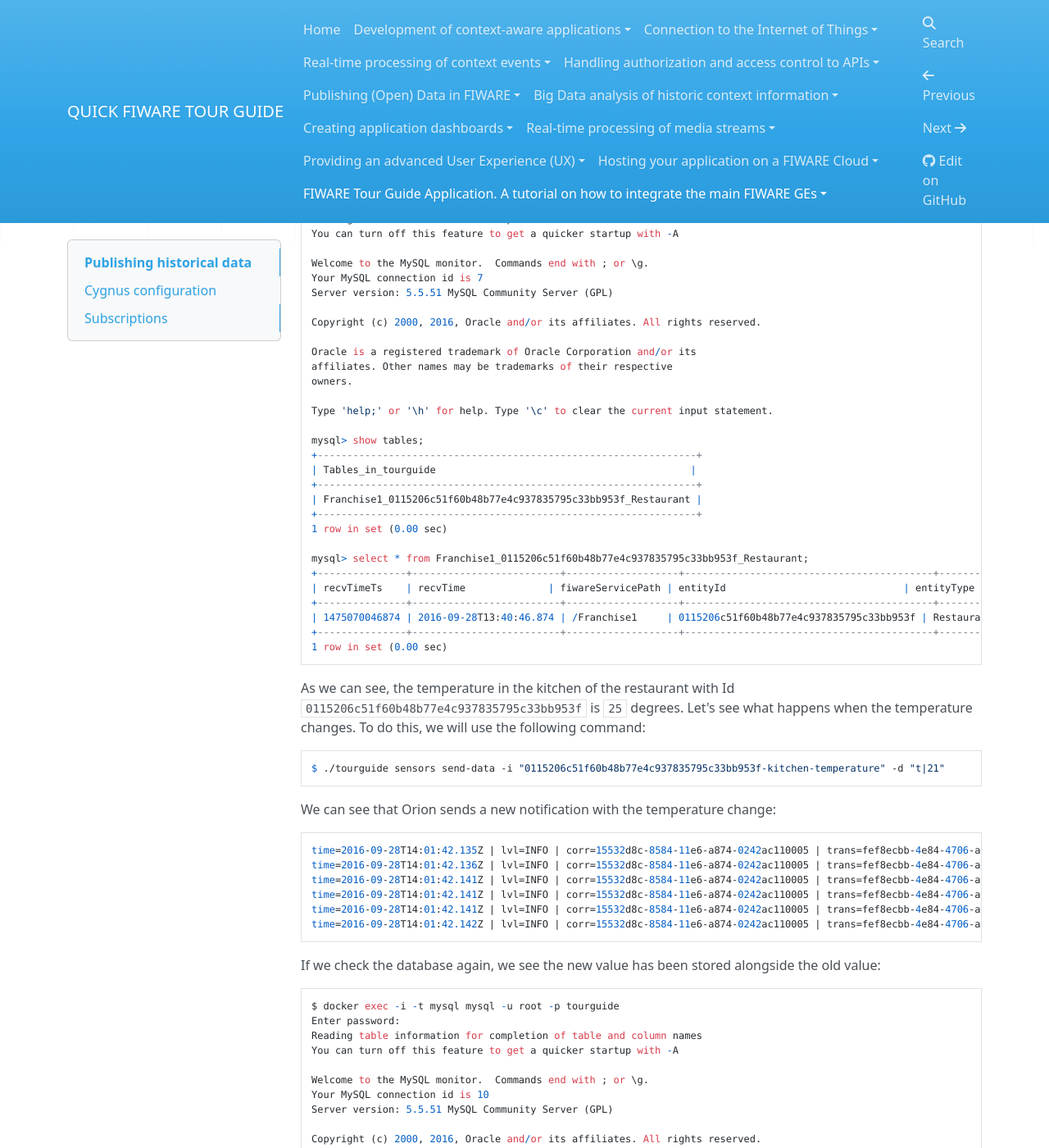
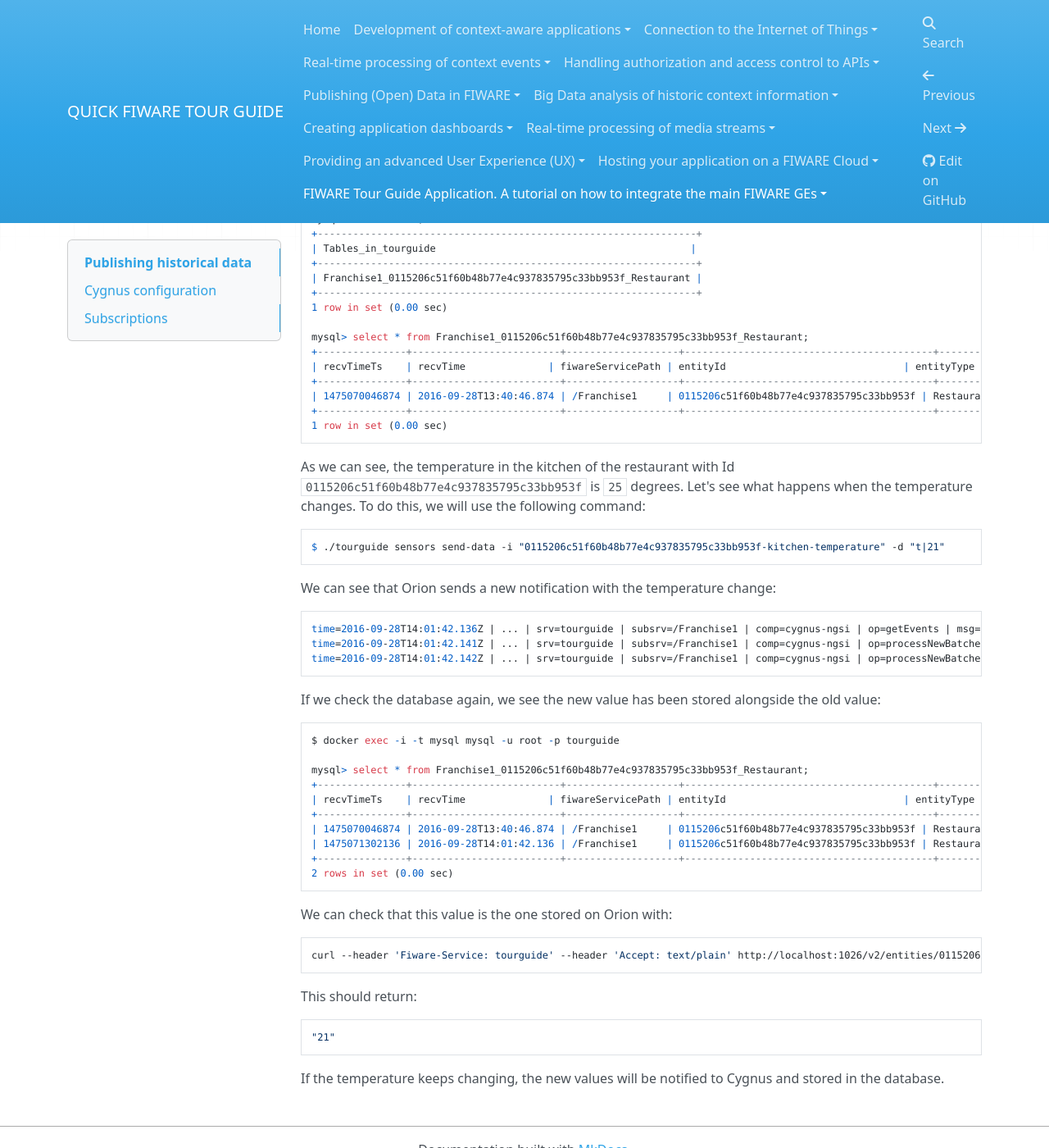
Before and after one commit to FIWARE-Ops/docs.TourGuide, an MkDocs documentation site: the page built from doc/fiware-tour-guide-application-a-tutorial-on-how-to-integrate-the-main-fiware-ges/publishing-historical-data.md, in a window 1280 px wide and 1400 px high, scrolled down 2936 px. Shown: the whole window at 82% size. Built offline with MkDocs 1.6.1, drawn with Linux system fonts in a browser that asks for light colours; nearby versions of some CDN libraries; comment, search, counter and statistics services are not loaded; old or Windows-style settings are respelled for this version of MkDocs; some of the changed text lies outside the part shown.

Commit message:
Add changes requested in the review process

````diff
--- a/doc/fiware-tour-guide-application-a-tutorial-on-how-to-integrate-the-main-fiware-ges/publishing-historical-data.md
+++ b/doc/fiware-tour-guide-application-a-tutorial-on-how-to-integrate-the-main-fiware-ges/publishing-historical-data.md
@@ -1,12 +1,12 @@
 # Publishing historical data
 
-This section assumes that you already have some sensors working with TourGuide-App. If you have not do so, please see [Managing IoT data](managing-iot-data.md) above.
+This section assumes that you already have some sensors working with with the Tour Guide Application. If you have not do so, please see [Managing IoT data](managing-iot-data.md) above.
 
 In order to persist data from Orion, we will be using the Cygnus connector to send and store the data on a MySQL database.
 
 ## Cygnus configuration
 
-The default configuration uses a MySQL container with the default database and `root` user with `mysql` as password.  If you want to change this configuration, you can use the `tourguide configure cygnus` command to change this credentials.
+The default configuration uses a MySQL container with the default database and `root` user with `mysql` as password.  If you want to change this configuration, you can use the `tourguide configure cygnus` command to change these credentials.
 
 ```
 $ ./tour-guide configure cygnus --help
@@ -52,7 +52,7 @@ Besides the Cygnus container modifications, the following variables will be set
 - MYSQL_DATABASE=tourguide
 ```
 
-The `MYSQL_DATABASE` variable defines the database to use.  As we are using a user with no superuser privileges, we need to tell the MySQL container to create the database for us.  The database name will be the same as the 'Fiware Service' used for the sensors, which defaults to `tourguide` for the TourGuide-App.  If we were using the `root` user, there'd be no need to specify the database name, as that would be created on demand.
+The `MYSQL_DATABASE` variable defines the database to be used.  As we are using a user with no superuser privileges, we need to tell the MySQL container to create the database for us.  The database name will be the same as the 'Fiware Service' used for the sensors, which defaults to `tourguide` for the Tour Guide Application.  If we were using the `root` user, there would be no need to specify the database name, as that would be created on demand.
 
 
 ## Subscriptions
@@ -65,7 +65,7 @@ Imagine we want to store the temperature changes on a restaurant over a period o
 - the type of the sensor, e.g. `temperature`
 - the room of the sensor, e.g. `kitchen`
 
-With this information, we will send a POST request to `http://${ORION_HOST}:${ORION_PORT}/v1/subscribeContext` with a payload like this:
+With this information, we will send a POST request to `http://localhost:1026/v1/subscribeContext` with a payload like this:
 ```
 {
     "entities": [
@@ -78,7 +78,7 @@ With this information, we will send a POST request to `http://${ORION_HOST}:${OR
     "attributes": [
         "temperature:kitchen"
     ],
-    "reference": "http://${CYGNUS_HOST}:${CYGNUS_PORT}/notify",
+    "reference": "http://cygnus:5050/notify",
     "duration": "P1M",
     "notifyConditions": [
         {
@@ -98,40 +98,25 @@ Included with TourGuide, there are two sample subscription scripts available at
 - subscription-therm-sensors.sh
 - subscription-humidity-sensors.sh
 
-Please note that to use this scripts you need to update your hosts file with the running containers (see `tourguide configure hosts --help` command) before executing them.
+Please note that to use these scripts you need to update your hosts file with the running containers (see `tourguide configure hosts --help` command) before executing them.
 
-Once we've done the subscription, we will receive an initial notification with the current data.  This can be seen in the log of the Cygnus container:
+Once we have done the subscription, we will receive an initial notification with the current data.  This can be seen in the log of the Cygnus container:
 ```
 $ docker logs cygnus
 ```
 You should see something like this:
 ```
-time=2016-09-28T13:40:46.872Z | lvl=INFO | corr=291a2e2c-8581-11e6-86ae-0242ac110005 | trans=00158636-9164-40f2-84c4-1afef41a59b4 | srv=tourguide | subsrv=/Franchise1 | comp=cygnus-ngsi | op=getEvents | msg=com.telefonica.iot.cygnus.handlers.NGSIRestHandler[248] : Starting internal transaction (00158636-9164-40f2-84c4-1afef41a59b4)
-time=2016-09-28T13:40:46.872Z | lvl=INFO | corr=291a2e2c-8581-11e6-86ae-0242ac110005 | trans=00158636-9164-40f2-84c4-1afef41a59b4 | srv=tourguide | subsrv=/Franchise1 | comp=cygnus-ngsi | op=getEvents | msg=com.telefonica.iot.cygnus.handlers.NGSIRestHandler[264] : Received data ({  "subscriptionId" : "57ebc85e0698bea0a46bc2b1",  "originator" : "localhost",  "contextResponses" : [	{  	"contextElement" : {    	"type" : "Restaurant",    	"isPattern" : "false",    	"id" : "0115206c51f60b48b77e4c937835795c33bb953f",    	"attributes" : [      	{        	"name" : "temperature:kitchen",        	"type" : "Number",        	"value" : "25"      	}    	]  	},  	"statusCode" : {    	"code" : "200",    	"reasonPhrase" : "OK"  	}	}  ]})
-time=2016-09-28T13:40:50.929Z | lvl=INFO | corr=291a2e2c-8581-11e6-86ae-0242ac110005 | trans=00158636-9164-40f2-84c4-1afef41a59b4 | srv=tourguide | subsrv=/Franchise1 | comp=cygnus-ngsi | op=processNewBatches | msg=com.telefonica.iot.cygnus.sinks.NGSISink[363] : Batch accumulation time reached, the batch will be processed as it is
-time=2016-09-28T13:40:50.929Z | lvl=INFO | corr=291a2e2c-8581-11e6-86ae-0242ac110005 | trans=00158636-9164-40f2-84c4-1afef41a59b4 | srv=tourguide | subsrv=/Franchise1 | comp=cygnus-ngsi | op=processNewBatches | msg=com.telefonica.iot.cygnus.sinks.NGSISink[363] : Batch accumulation time reached, the batch will be processed as it is
-time=2016-09-28T13:40:50.930Z | lvl=INFO | corr=291a2e2c-8581-11e6-86ae-0242ac110005 | trans=00158636-9164-40f2-84c4-1afef41a59b4 | srv=tourguide | subsrv=/Franchise1 | comp=cygnus-ngsi | op=processNewBatches | msg=com.telefonica.iot.cygnus.sinks.NGSISink[417] : Batch completed, persisting it
-time=2016-09-28T13:40:50.931Z | lvl=INFO | corr=291a2e2c-8581-11e6-86ae-0242ac110005 | trans=00158636-9164-40f2-84c4-1afef41a59b4 | srv=tourguide | subsrv=/Franchise1 | comp=cygnus-ngsi | op=persistAggregation | msg=com.telefonica.iot.cygnus.sinks.NGSIMySQLSink[455] : [mysql-sink] Persisting data at OrionMySQLSink. Database (tourguide), Table (Franchise1_0115206c51f60b48b77e4c937835795c33bb953f_Restaurant), Fields ((recvTimeTs,recvTime,fiwareServicePath,entityId,entityType,attrName,attrType,attrValue,attrMd)), Values (('1475070046874','2016-09-28T13:40:46.874','/Franchise1','0115206c51f60b48b77e4c937835795c33bb953f','Restaurant','temperature:kitchen','Number','25','[]'))
+time=2016-09-28T13:40:46.872Z | ... | srv=tourguide | subsrv=/Franchise1 | comp=cygnus-ngsi | op=getEvents | msg=com.telefonica.iot.cygnus.handlers.NGSIRestHandler[264] : Received data ({  "subscriptionId" : "57ebc85e0698bea0a46bc2b1",  "originator" : "localhost",  "contextResponses" : [	{  	"contextElement" : {    	"type" : "Restaurant",    	"isPattern" : "false",    	"id" : "0115206c51f60b48b77e4c937835795c33bb953f",    	"attributes" : [      	{        	"name" : "temperature:kitchen",        	"type" : "Number",        	"value" : "25"      	}    	]  	},  	"statusCode" : {    	"code" : "200",    	"reasonPhrase" : "OK"  	}	}  ]})
+
+...
+
+time=2016-09-28T13:40:50.930Z | ... | srv=tourguide | subsrv=/Franchise1 | comp=cygnus-ngsi | op=processNewBatches | msg=com.telefonica.iot.cygnus.sinks.NGSISink[417] : Batch completed, persisting it
+time=2016-09-28T13:40:50.931Z | ... | srv=tourguide | subsrv=/Franchise1 | comp=cygnus-ngsi | op=persistAggregation | msg=com.telefonica.iot.cygnus.sinks.NGSIMySQLSink[455] : [mysql-sink] Persisting data at OrionMySQLSink. Database (tourguide), Table (Franchise1_0115206c51f60b48b77e4c937835795c33bb953f_Restaurant), Fields ((recvTimeTs,recvTime,fiwareServicePath,entityId,entityType,attrName,attrType,attrValue,attrMd)), Values (('1475070046874','2016-09-28T13:40:46.874','/Franchise1','0115206c51f60b48b77e4c937835795c33bb953f','Restaurant','temperature:kitchen','Number','25','[]'))
 ```
 
 There we can see that Cygnus should have stored the information on the `Franchise1_0115206c51f60b48b77e4c937835795c33bb953f_Restaurant` table of the `tourguide` database. We can check if this is true by connecting to the MySQL database:
 ```
 $ docker exec -i -t mysql mysql -u root -p tourguide
-Enter password:
-Reading table information for completion of table and column names
-You can turn off this feature to get a quicker startup with -A
-
-Welcome to the MySQL monitor.  Commands end with ; or \g.
-Your MySQL connection id is 7
-Server version: 5.5.51 MySQL Community Server (GPL)
-
-Copyright (c) 2000, 2016, Oracle and/or its affiliates. All rights reserved.
-
-Oracle is a registered trademark of Oracle Corporation and/or its
-affiliates. Other names may be trademarks of their respective
-owners.
-
-Type 'help;' or '\h' for help. Type '\c' to clear the current input statement.
 
 mysql> show tables;
 +----------------------------------------------------------------+
@@ -157,32 +142,14 @@ $ ./tourguide sensors send-data -i "0115206c51f60b48b77e4c937835795c33bb953f-kit
 
 We can see that Orion sends a new notification with the temperature change:
 ```
-time=2016-09-28T14:01:42.135Z | lvl=INFO | corr=15532d8c-8584-11e6-a874-0242ac110005 | trans=fef8ecbb-4e84-4706-a6e7-fd7d12ec9c76 | srv=tourguide | subsrv=/Franchise1 | comp=cygnus-ngsi | op=getEvents | msg=com.telefonica.iot.cygnus.handlers.NGSIRestHandler[248] : Starting internal transaction (fef8ecbb-4e84-4706-a6e7-fd7d12ec9c76)
-time=2016-09-28T14:01:42.136Z | lvl=INFO | corr=15532d8c-8584-11e6-a874-0242ac110005 | trans=fef8ecbb-4e84-4706-a6e7-fd7d12ec9c76 | srv=tourguide | subsrv=/Franchise1 | comp=cygnus-ngsi | op=getEvents | msg=com.telefonica.iot.cygnus.handlers.NGSIRestHandler[264] : Received data ({  "subscriptionId" : "57ebc85e0698bea0a46bc2b1",  "originator" : "localhost",  "contextResponses" : [	{  	"contextElement" : {    	"type" : "Restaurant",    	"isPattern" : "false",    	"id" : "0115206c51f60b48b77e4c937835795c33bb953f",    	"attributes" : [      	{        	"name" : "temperature:kitchen",        	"type" : "Number",        	"value" : "21"      	}    	]  	},  	"statusCode" : {    	"code" : "200",    	"reasonPhrase" : "OK"  	}	}  ]})
-time=2016-09-28T14:01:42.141Z | lvl=INFO | corr=15532d8c-8584-11e6-a874-0242ac110005 | trans=fef8ecbb-4e84-4706-a6e7-fd7d12ec9c76 | srv=tourguide | subsrv=/Franchise1 | comp=cygnus-ngsi | op=processNewBatches | msg=com.telefonica.iot.cygnus.sinks.NGSISink[363] : Batch accumulation time reached, the batch will be processed as it is
-time=2016-09-28T14:01:42.141Z | lvl=INFO | corr=15532d8c-8584-11e6-a874-0242ac110005 | trans=fef8ecbb-4e84-4706-a6e7-fd7d12ec9c76 | srv=tourguide | subsrv=/Franchise1 | comp=cygnus-ngsi | op=processNewBatches | msg=com.telefonica.iot.cygnus.sinks.NGSISink[417] : Batch completed, persisting it
-time=2016-09-28T14:01:42.141Z | lvl=INFO | corr=15532d8c-8584-11e6-a874-0242ac110005 | trans=fef8ecbb-4e84-4706-a6e7-fd7d12ec9c76 | srv=tourguide | subsrv=/Franchise1 | comp=cygnus-ngsi | op=processNewBatches | msg=com.telefonica.iot.cygnus.sinks.NGSISink[363] : Batch accumulation time reached, the batch will be processed as it is
-time=2016-09-28T14:01:42.142Z | lvl=INFO | corr=15532d8c-8584-11e6-a874-0242ac110005 | trans=fef8ecbb-4e84-4706-a6e7-fd7d12ec9c76 | srv=tourguide | subsrv=/Franchise1 | comp=cygnus-ngsi | op=processNewBatches | msg=com.telefonica.iot.cygnus.sinks.NGSISink[417] : Batch completed, persisting it
+time=2016-09-28T14:01:42.136Z | ... | srv=tourguide | subsrv=/Franchise1 | comp=cygnus-ngsi | op=getEvents | msg=com.telefonica.iot.cygnus.handlers.NGSIRestHandler[264] : Received data ({  "subscriptionId" : "57ebc85e0698bea0a46bc2b1",  "originator" : "localhost",  "contextResponses" : [	{  	"contextElement" : {    	"type" : "Restaurant",    	"isPattern" : "false",    	"id" : "0115206c51f60b48b77e4c937835795c33bb953f",    	"attributes" : [      	{        	"name" : "temperature:kitchen",        	"type" : "Number",        	"value" : "21"      	}    	]  	},  	"statusCode" : {    	"code" : "200",    	"reasonPhrase" : "OK"  	}	}  ]})
+time=2016-09-28T14:01:42.141Z | ... | srv=tourguide | subsrv=/Franchise1 | comp=cygnus-ngsi | op=processNewBatches | msg=com.telefonica.iot.cygnus.sinks.NGSISink[363] : Batch accumulation time reached, the batch will be processed as it is
+time=2016-09-28T14:01:42.142Z | ... | srv=tourguide | subsrv=/Franchise1 | comp=cygnus-ngsi | op=processNewBatches | msg=com.telefonica.iot.cygnus.sinks.NGSISink[417] : Batch completed, persisting it
 ```
 
 If we check the database again, we see the new value has been stored alongside the old value:
 ```
 $ docker exec -i -t mysql mysql -u root -p tourguide
-Enter password:
-Reading table information for completion of table and column names
-You can turn off this feature to get a quicker startup with -A
-
-Welcome to the MySQL monitor.  Commands end with ; or \g.
-Your MySQL connection id is 10
-Server version: 5.5.51 MySQL Community Server (GPL)
-
-Copyright (c) 2000, 2016, Oracle and/or its affiliates. All rights reserved.
-
-Oracle is a registered trademark of Oracle Corporation and/or its
-affiliates. Other names may be trademarks of their respective
-owners.
-
-Type 'help;' or '\h' for help. Type '\c' to clear the current input statement.
 
 mysql> select * from Franchise1_0115206c51f60b48b77e4c937835795c33bb953f_Restaurant;
 +---------------+-------------------------+-------------------+------------------------------------------+------------+---------------------+----------+-----------+--------+
````
